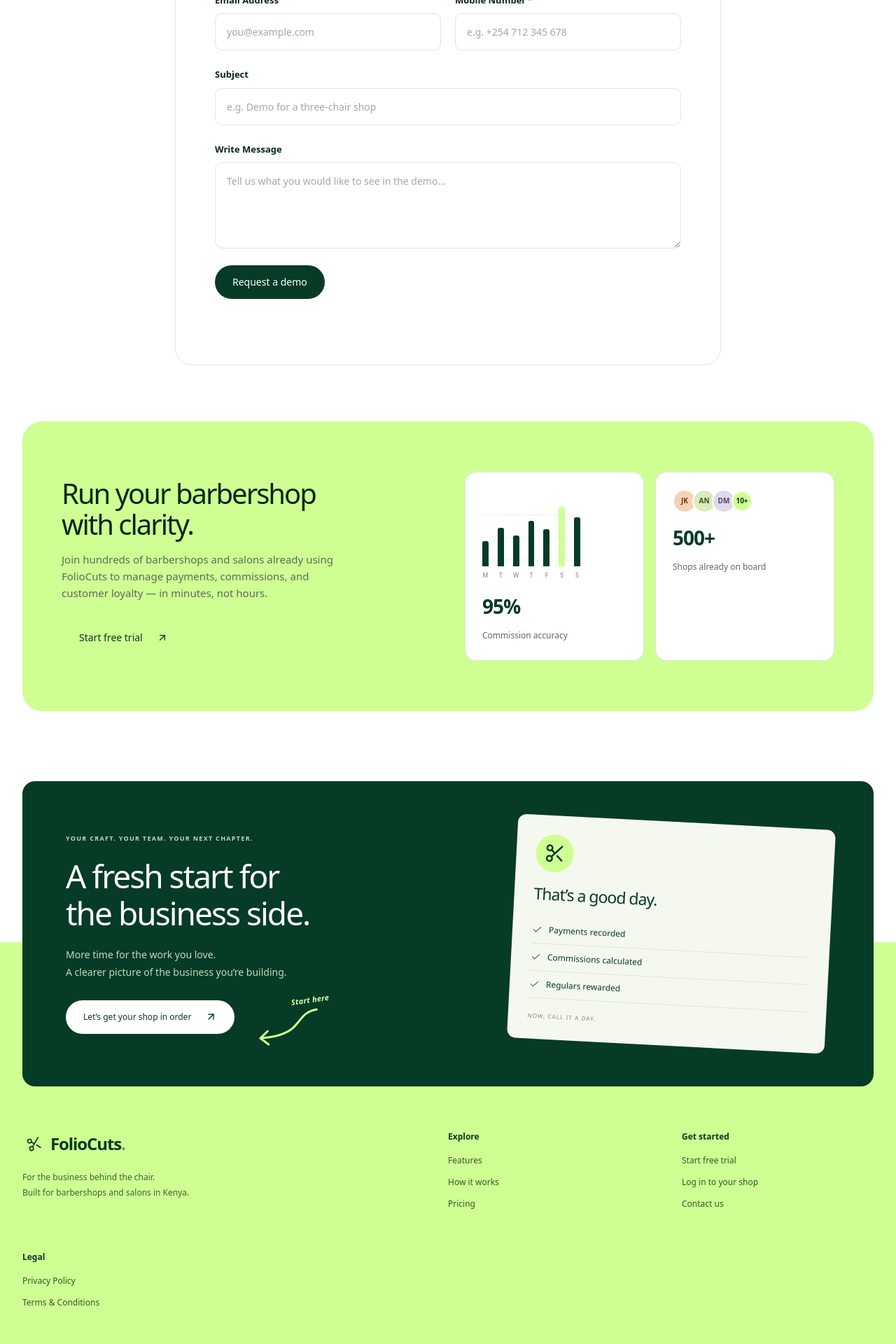
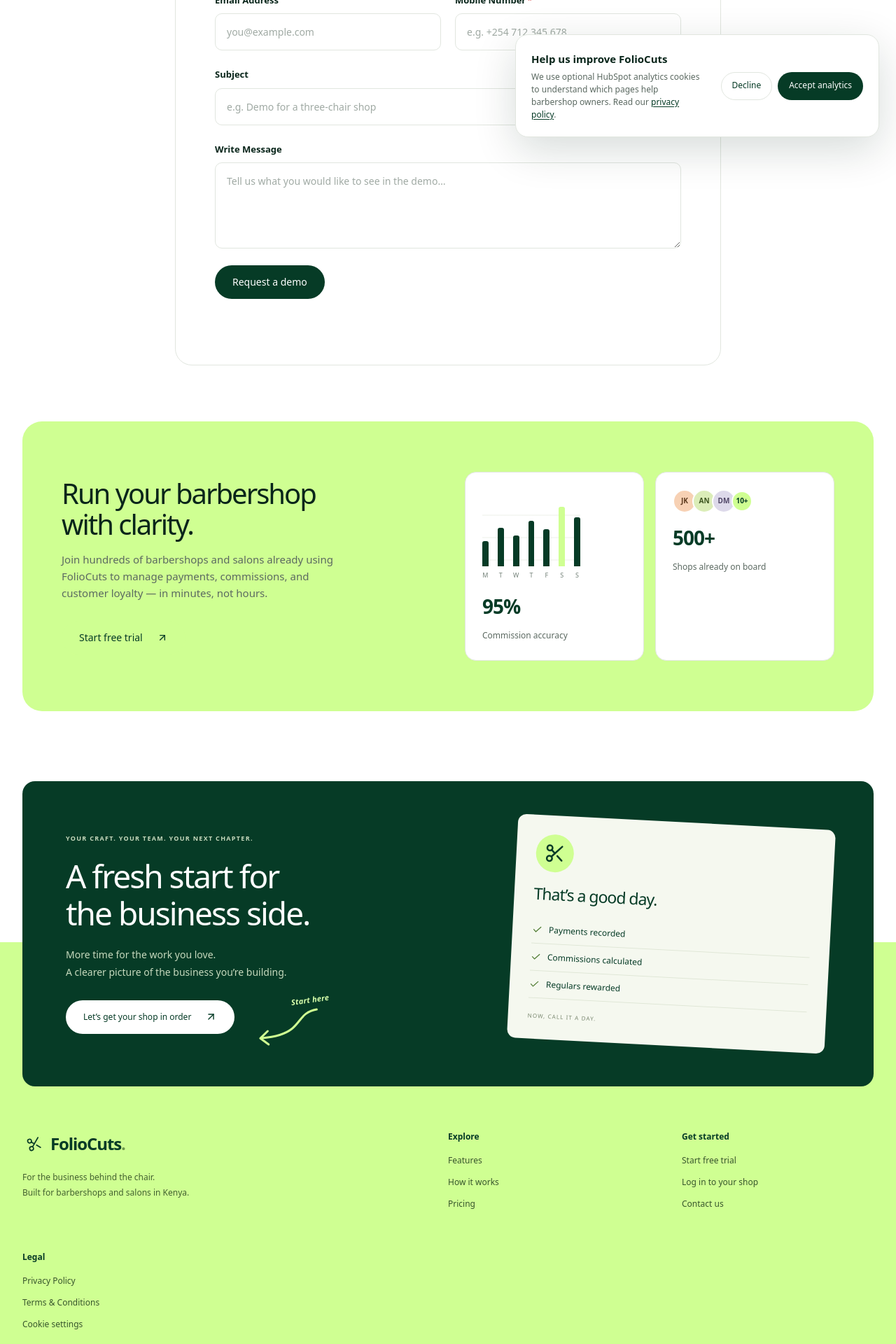
Before and after one commit to markmumba/foliocuts, a Next.js app: page /contact in a window 1280 px wide. Shown: the part 580-2500 px from the top of the page at 70% size. Built offline with nearby package versions, Linux system fonts and the light colour scheme; no server answers.

Commit message:
feat: add consent-based HubSpot tracking

```diff
--- a/app/api/contact/route.ts
+++ b/app/api/contact/route.ts
@@ -47,6 +47,13 @@ export async function POST(request: Request) {
     .filter(Boolean)
     .join('\n\n') || 'I would like to book a FolioCuts demo.'
 
+  const hutk = request.headers
+    .get('cookie')
+    ?.split(';')
+    .map((cookie) => cookie.trim().split('='))
+    .find(([name]) => name === 'hubspotutk')?.[1]
+  const forwardedFor = request.headers.get('x-forwarded-for')?.split(',')[0]?.trim()
+
   const hubspotResponse = await fetch(
     `https://api.hsforms.com/submissions/v3/integration/submit/${portalId}/${formId}`,
     {
@@ -62,6 +69,8 @@ export async function POST(request: Request) {
           {name: 'message', value: combinedMessage},
         ],
         context: {
+          ...(hutk ? {hutk} : {}),
+          ...(forwardedFor ? {ipAddress: forwardedFor} : {}),
           pageUri: clean(body.pageUri) || 'https://foliocuts.markian.fit/contact',
           pageName: 'Book a FolioCuts demo',
         },
--- a/app/globals.css
+++ b/app/globals.css
@@ -3087,9 +3087,94 @@ h1 {
 }
 .contact-form-success {
   color: var(--forest);
+  display: flex;
+  flex-wrap: wrap;
+  align-items: center;
+  gap: 14px;
+}
+.contact-form-success p {
+  color: var(--forest);
+}
+.contact-form-success .button {
+  min-height: 38px;
+  padding: 8px 16px;
+  font-size: 12px;
 }
 .contact-form-error {
   color: #b42318;
+}
+
+/* ── Cookie preferences ── */
+.cookie-banner {
+  position: fixed;
+  z-index: 1000;
+  right: 24px;
+  bottom: 24px;
+  width: min(520px, calc(100vw - 48px));
+  padding: 22px;
+  border: 1px solid var(--line);
+  border-radius: 18px;
+  background: #fff;
+  box-shadow: 0 18px 60px rgba(8, 37, 26, 0.16);
+  display: flex;
+  align-items: center;
+  gap: 24px;
+}
+.cookie-banner strong {
+  display: block;
+  margin-bottom: 4px;
+  font-size: 15px;
+}
+.cookie-banner p {
+  font-size: 12px;
+  line-height: 1.5;
+}
+.cookie-banner p a {
+  color: var(--forest);
+  text-decoration: underline;
+  text-underline-offset: 2px;
+}
+.cookie-banner-actions {
+  display: flex;
+  flex-shrink: 0;
+  gap: 8px;
+}
+.cookie-banner .button {
+  min-height: 40px;
+  padding: 9px 15px;
+  font-size: 12px;
+}
+.cookie-banner .cookie-decline {
+  border: 1px solid var(--line);
+  background: #fff;
+  color: var(--forest);
+}
+.footer-link-button {
+  width: fit-content;
+  padding: 0;
+  border: 0;
+  background: transparent;
+  color: inherit;
+  font-size: inherit;
+  line-height: inherit;
+}
+
+@media (max-width: 760px) {
+  .cookie-banner {
+    left: 16px;
+    right: 16px;
+    bottom: 16px;
+    width: auto;
+    align-items: stretch;
+    flex-direction: column;
+    gap: 16px;
+  }
+  .cookie-banner-actions {
+    width: 100%;
+  }
+  .cookie-banner .button {
+    flex: 1;
+  }
 }
 
 /* ── CTA banner ── */
--- a/app/layout.tsx
+++ b/app/layout.tsx
@@ -2,6 +2,7 @@ import type { Metadata } from "next";
 import { Inter } from "next/font/google";
 import "./globals.css";
 import Navbar from "@/components/navbar";
+import HubSpotTracking from "@/components/analytics/hubspot-tracking";
 
 const inter = Inter({
   variable: "--font-inter",
@@ -36,6 +37,7 @@ export default function RootLayout({
         </a>
         <Navbar />
         {children}
+        <HubSpotTracking />
       </body>
     </html>
   );
--- a/app/privacy/page.tsx
+++ b/app/privacy/page.tsx
@@ -17,7 +17,7 @@ export default function PrivacyPage() {
           <div className="container">
             <div className="legal-header">
               <h1>Privacy Policy</h1>
-              <p className="legal-date">Last updated: 21 September 2026</p>
+              <p className="legal-date">Last updated: 25 September 2026</p>
             </div>
             <div className="legal-content">
               <h2>1. Information We Collect</h2>
@@ -109,7 +109,17 @@ export default function PrivacyPage() {
                 such communications.
               </p>
 
-              <h2>6. Children&apos;s Privacy</h2>
+              <h2>6. HubSpot and Analytics Cookies</h2>
+              <p>
+                We use HubSpot to receive demo requests, manage prospective
+                customer relationships, and understand how visitors use our
+                website. We load HubSpot analytics only after you accept optional
+                analytics cookies. If you decline, you can still browse the site
+                and submit a demo request. You can change your choice at any time
+                using the Cookie settings link in the website footer.
+              </p>
+
+              <h2>7. Children&apos;s Privacy</h2>
               <p>
                 Our website, products, and services are not intended for children
                 under the age of 13. We do not knowingly collect personal
--- /dev/null
+++ b/components/analytics/cookie-settings-button.tsx
@@ -0,0 +1,13 @@
+"use client";
+
+export default function CookieSettingsButton() {
+  return (
+    <button
+      type="button"
+      className="footer-link-button"
+      onClick={() => window.dispatchEvent(new Event("foliocuts:cookie-settings"))}
+    >
+      Cookie settings
+    </button>
+  );
+}
--- /dev/null
+++ b/components/analytics/hubspot-tracking.tsx
@@ -0,0 +1,107 @@
+"use client";
+
+import Link from "next/link";
+import Script from "next/script";
+import { usePathname, useSearchParams } from "next/navigation";
+import { Suspense, useEffect, useRef, useState } from "react";
+
+const consentKey = "foliocuts-cookie-consent-v1";
+
+declare global {
+  interface Window {
+    _hsq?: unknown[][];
+  }
+}
+
+type Consent = "accepted" | "declined" | null;
+
+function PageViewTracker({ enabled }: { enabled: boolean }) {
+  const pathname = usePathname();
+  const searchParams = useSearchParams();
+  const previousPath = useRef<string | null>(null);
+
+  useEffect(() => {
+    if (!enabled || !window._hsq) return;
+    const query = searchParams.toString();
+    const path = query ? `${pathname}?${query}` : pathname;
+    if (previousPath.current === null) {
+      previousPath.current = path;
+      return;
+    }
+    if (previousPath.current === path) return;
+    previousPath.current = path;
+    window._hsq.push(["setPath", path]);
+    window._hsq.push(["trackPageView"]);
+  }, [enabled, pathname, searchParams]);
+
+  return null;
+}
+
+export default function HubSpotTracking() {
+  const [consent, setConsent] = useState<Consent>(null);
+  const [ready, setReady] = useState(false);
+  const [scriptLoaded, setScriptLoaded] = useState(false);
+
+  useEffect(() => {
+    setConsent(localStorage.getItem(consentKey) as Consent);
+    setReady(true);
+
+    const showSettings = () => setConsent(null);
+    window.addEventListener("foliocuts:cookie-settings", showSettings);
+    return () => window.removeEventListener("foliocuts:cookie-settings", showSettings);
+  }, []);
+
+  function choose(value: Exclude<Consent, null>) {
+    const wasAccepted = consent === "accepted";
+    localStorage.setItem(consentKey, value);
+    setConsent(value);
+
+    if (value === "declined") {
+      ["hubspotutk", "__hstc", "__hssc", "__hssrc", "messagesUtk"].forEach((name) => {
+        document.cookie = `${name}=; Max-Age=0; path=/`;
+        document.cookie = `${name}=; Max-Age=0; path=/; domain=.markian.fit`;
+      });
+      if (wasAccepted) window.location.reload();
+    }
+  }
+
+  if (!ready) return null;
+
+  return (
+    <>
+      {consent === "accepted" && (
+        <>
+          <Script
+            id="hs-script-loader"
+            src="https://js-eu1.hs-scripts.com/149410324.js"
+            strategy="afterInteractive"
+            onLoad={() => setScriptLoaded(true)}
+          />
+          <Suspense fallback={null}>
+            <PageViewTracker enabled={scriptLoaded} />
+          </Suspense>
+        </>
+      )}
+
+      {consent === null && (
+        <aside className="cookie-banner" aria-label="Cookie preferences">
+          <div>
+            <strong>Help us improve FolioCuts</strong>
+            <p>
+              We use optional HubSpot analytics cookies to understand which pages help
+              barbershop owners. Read our <Link href="/privacy">privacy policy</Link>.
+            </p>
+          </div>
+          <div className="cookie-banner-actions">
+            <button type="button" className="button cookie-decline" onClick={() => choose("declined")}>
+              Decline
+            </button>
+            <button type="button" className="button" onClick={() => choose("accepted")}>
+              Accept analytics
+            </button>
+          </div>
+        </aside>
+      )}
+    </>
+  );
+}
--- a/components/contact/contact-form.tsx
+++ b/components/contact/contact-form.tsx
@@ -4,6 +4,7 @@ import { motion, useReducedMotion } from "framer-motion";
 import type { Easing } from "framer-motion";
 
 const ease: Easing = [0.23, 1, 0.32, 1];
+const meetingsUrl = process.env.NEXT_PUBLIC_HUBSPOT_MEETINGS_URL;
 
 export default function ContactForm() {
   const reduce = useReducedMotion();
@@ -150,9 +151,14 @@ export default function ContactForm() {
             </button>
             <div className="contact-form-feedback" aria-live="polite">
               {status === "success" && (
-                <p className="contact-form-success">
-                  Thank you. Your request has been sent and we’ll be in touch soon.
-                </p>
+                <div className="contact-form-success">
+                  <p>Thank you. Your request has been sent and we’ll be in touch soon.</p>
+                  {meetingsUrl && (
+                    <a className="button" href={meetingsUrl} target="_blank" rel="noreferrer">
+                      Choose a demo time
+                    </a>
+                  )}
+                </div>
               )}
               {status === "error" && <p className="contact-form-error">{errorMessage}</p>}
             </div>
--- a/components/homepage/footer.tsx
+++ b/components/homepage/footer.tsx
@@ -2,6 +2,7 @@ import { ArrowUpRight, Check, Scissors } from "lucide-react";
 import Brand from "@/components/brand";
 import { loginUrl, registerUrl } from "@/lib/links";
 import { CtaDoodle } from "@/components/homepage/doodles";
+import CookieSettingsButton from "@/components/analytics/cookie-settings-button";
 export default function Footer() {
   return (
     <footer className="site-footer">
@@ -69,6 +70,7 @@ export default function Footer() {
             <h3>Legal</h3>
             <a href="/privacy">Privacy Policy</a>
             <a href="/terms">Terms & Conditions</a>
+            <CookieSettingsButton />
           </div>
         </div>
         <div className="footer-bottom">
```
Also changed, not shown: 1 other file (tests, documents, lock files or other folders).
